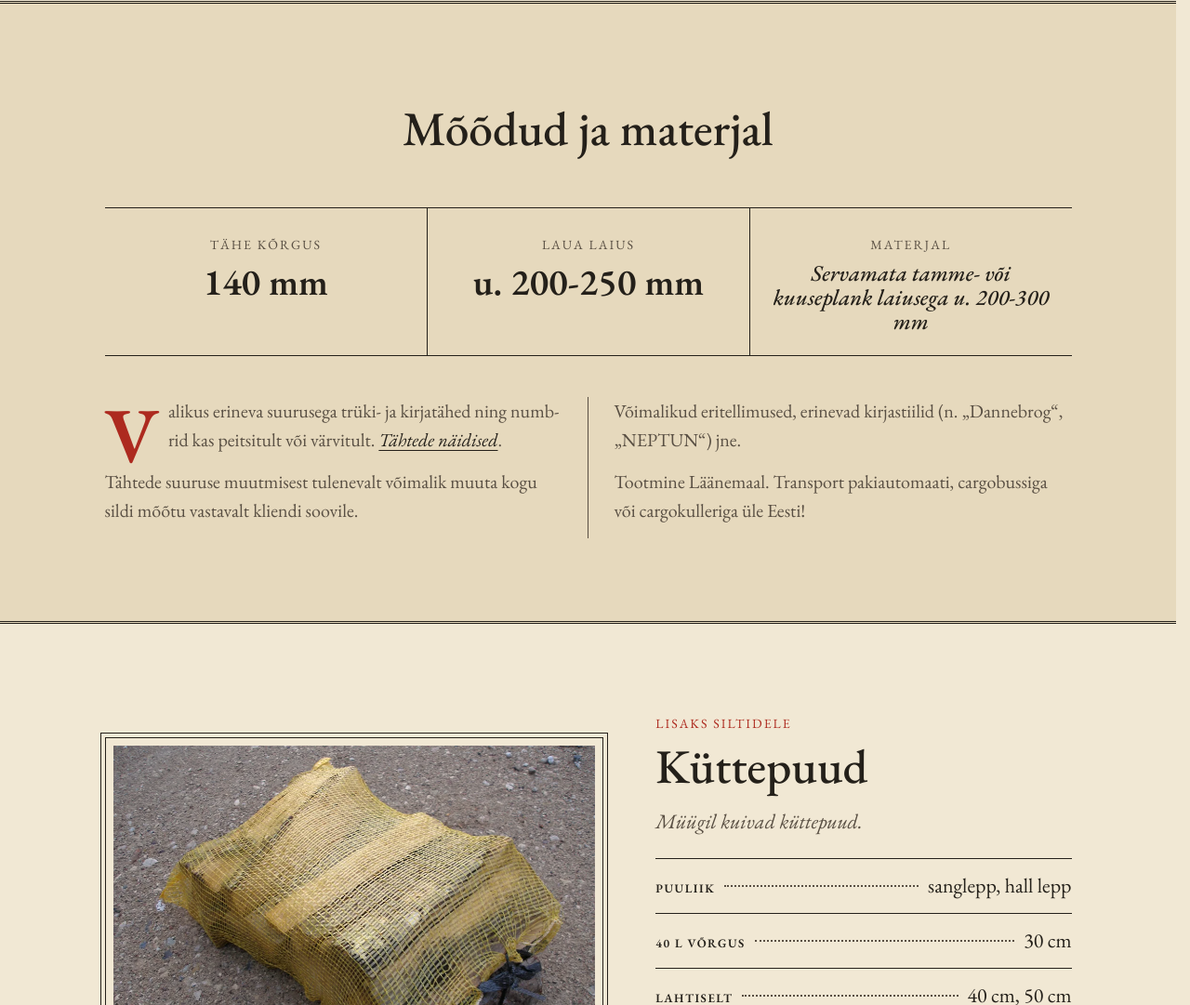
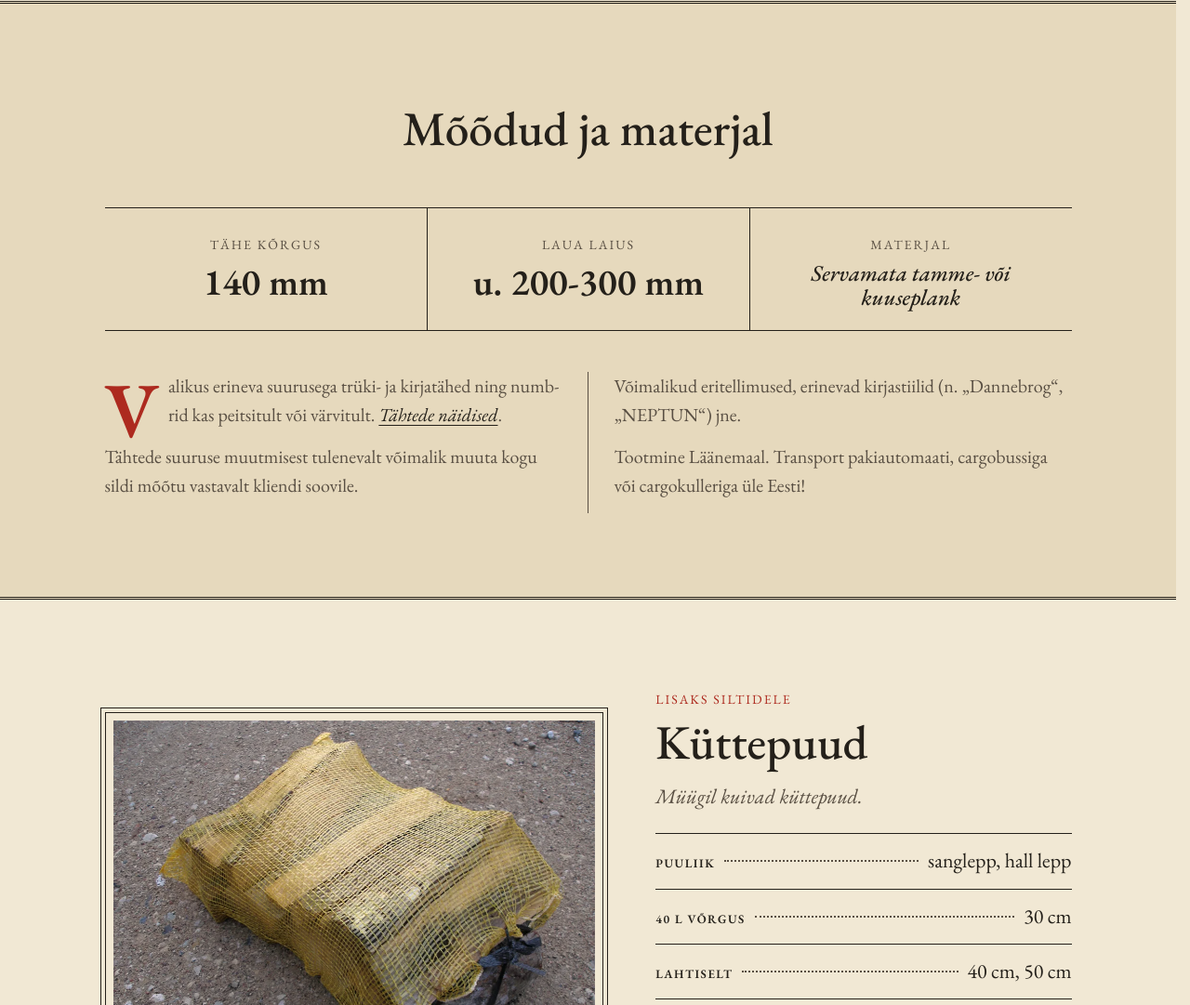
Before and after one commit to ssilver113/talusildid, a plain HTML site: page index.html in a window 1280 px wide. Shown: the part 2804-3885 px from the top of the page at 93% size. Drawn offline with Linux system fonts and the light colour scheme.

Commit message:
Update width info

```diff
--- a/index.html
+++ b/index.html
@@ -270,8 +270,8 @@
 					</div>
 					<dl class="facts">
 						<div><dt>Tähe kõrgus</dt><dd>140 mm</dd></div>
-						<div><dt>Laua laius</dt><dd>u. 200-250 mm</dd></div>
-						<div><dt>Materjal</dt><dd class="facts-text">Servamata tamme- või kuuseplank laiusega u. 200-300 mm</dd></div>
+						<div><dt>Laua laius</dt><dd>u. 200-300 mm</dd></div>
+						<div><dt>Materjal</dt><dd class="facts-text">Servamata tamme- või kuuseplank</dd></div>
 					</dl>
 					<div class="details">
 						<p>Valikus erineva suurusega trüki- ja kirjatähed ning numbrid kas peitsitult või värvitult. <a href="tahed.html">Tähtede näidised</a>.</p>
```
